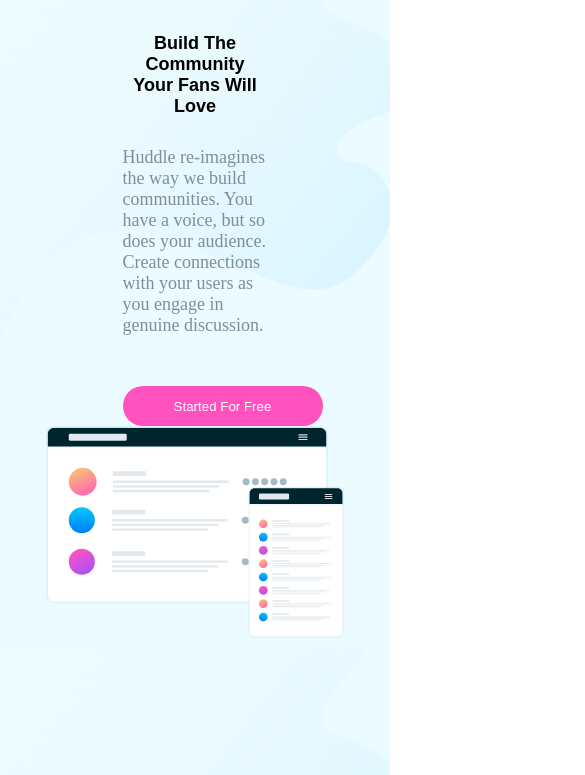
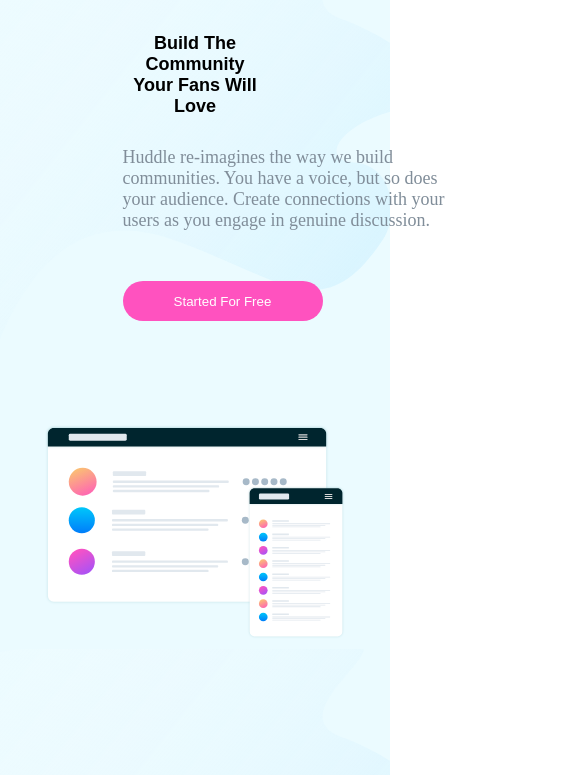
Before and after one commit to panza123/hunglang, a plain HTML site: page index.html in a window 390 px wide. Shown: the part 69-844 px from the top of the page, 585 px wide, since content can reach past the window. Drawn offline with Linux system fonts and the light colour scheme.

Commit message:
hundelanding

```diff
--- a/style.css
+++ b/style.css
@@ -106,8 +106,8 @@
 #content2para1 {
   padding: 20px 0;
 }
-.op{
-  color:hsl(208, 11%, 55%);
+.op {
+  color: hsl(208, 11%, 55%);
   font-size: 15px;
 }
 #bodycontent2 img {
@@ -253,7 +253,7 @@
 @media (max-width: 700px) {
   body {
     width: 100vw;
-    width: 100vh;
+    height: auto;
   }
   #nav {
     width: 100%;
@@ -302,6 +302,10 @@
     object-fit: cover;
     margin-top: 50px;
   }
+  #bodyup2 {
+    font-size: 18px;
+    width: 350px;
+  }
   #level2 {
     width: 500px;
     padding: 50px;
@@ -325,7 +329,7 @@
   .op {
     width: 250px;
     text-align: center;
-     color:hsl(208, 11%, 55%);
+    color: hsl(208, 11%, 55%);
   }
   #content2para1 {
     padding: 30px;
```
Also changed, not shown: index.html (line endings or trailing spaces).
